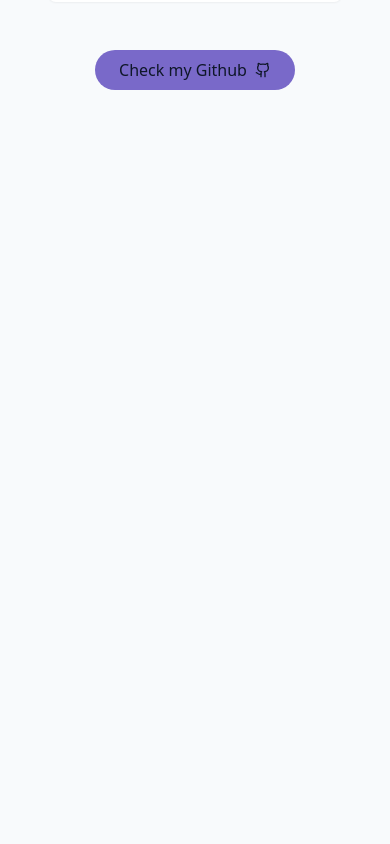
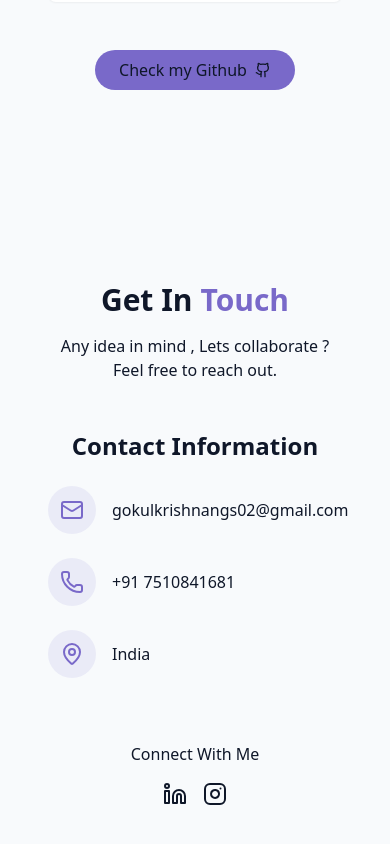
Before and after one commit to gokul-krishnan-gs/gokul-krishnan-portfolio, a React (Vite) app: page / in a window 390 px wide. Shown: the part 6554-7398 px from the top of the page. Before the commit the page ends 6740 px from the top, so only its background shows below. Built offline with nearby package versions, Linux system fonts and the light colour scheme.

Commit message:
16: Contact section Contact Information

```diff
--- /dev/null
+++ b/src/components/ContactSection.jsx
@@ -0,0 +1,76 @@
+import { Instagram, Linkedin, Mail, MapPin, Phone } from "lucide-react";
+
+export default function ContactSection() {
+  return (
+    <section id="contact" className="py-24 px-4 relative bg-secondary/30">
+      <div className="container mx-auto max-w-5xl">
+        <h2 className="text-3xl md:text-4xl font-bold mb-4 text-center">
+          Get In <span className="text-primary">Touch</span>
+        </h2>
+
+        <p className="text-center text-muted-foreground mb-12 max-w-2xl mx-auto">
+          Any idea in mind , Lets collaborate ? Feel free to reach out.
+        </p>
+
+        <div className="grid grid-cols-1 md:grid-cols-2 gap-12">
+          <div className="space-y-8">
+            <h3 className="text-2xl font-semibold mb-6">Contact Information</h3>
+            <div className="space-y-6 justify-center">
+              <div className="flex items-center space-x-4">
+                <div className="p-3 rounded-full bg-primary/10">
+                  <Mail className="h-6 w-6 text-primary" />
+                </div>
+                <div>
+                  <a
+                    href="mailto:gokulkrishnangs02@gmail.com"
+                    className="text-muted-foreground hover:text-primary transition-colors"
+                  >
+                    gokulkrishnangs02@gmail.com
+                  </a>
+                </div>
+              </div>
+
+              <div className="flex items-center space-x-4">
+                <div className="p-3 rounded-full bg-primary/10">
+                  <Phone className="h-6 w-6 text-primary" />
+                </div>
+                <div>
+                  <a
+                    href="tel:+917510841681"
+                    className="text-muted-foreground hover:text-primary transition-colors"
+                  >
+                    +91 7510841681
+                  </a>
+                </div>
+              </div>
+
+              <div className="flex items-center space-x-4">
+                <div className="p-3 rounded-full bg-primary/10">
+                  <MapPin className="h-6 w-6 text-primary" />
+                </div>
+                <div>
+                  <a className="text-muted-foreground hover:text-primary transition-colors">
+                    India
+                  </a>
+                </div>
+              </div>
+            </div>
+
+            <div className="pt-8">
+              <h4 className="font-medium mb-4">Connect With Me</h4>
+              <div className="flex space-x-4 justify-center">
+                <a href="#" target="_blank">
+                  <Linkedin />
+                </a>
+
+                <a href="#" target="_blank">
+                  <Instagram />
+                </a>
+              </div>
+            </div>
+          </div>
+        </div>
+      </div>
+    </section>
+  );
+}
--- a/src/pages/Home.jsx
+++ b/src/pages/Home.jsx
@@ -1,4 +1,5 @@
 import AboutSection from '../components/AboutSection'
+import ContactSection from '../components/ContactSection'
 import HeroSection from '../components/HeroSection'
 import NavBar from '../components/NavBar'
 import ProjectSection from '../components/ProjectSection'
@@ -18,6 +19,7 @@
         <AboutSection />
         <SkillsSection />
         <ProjectSection />
+        <ContactSection />
       </main>
     </div>
   )
```
